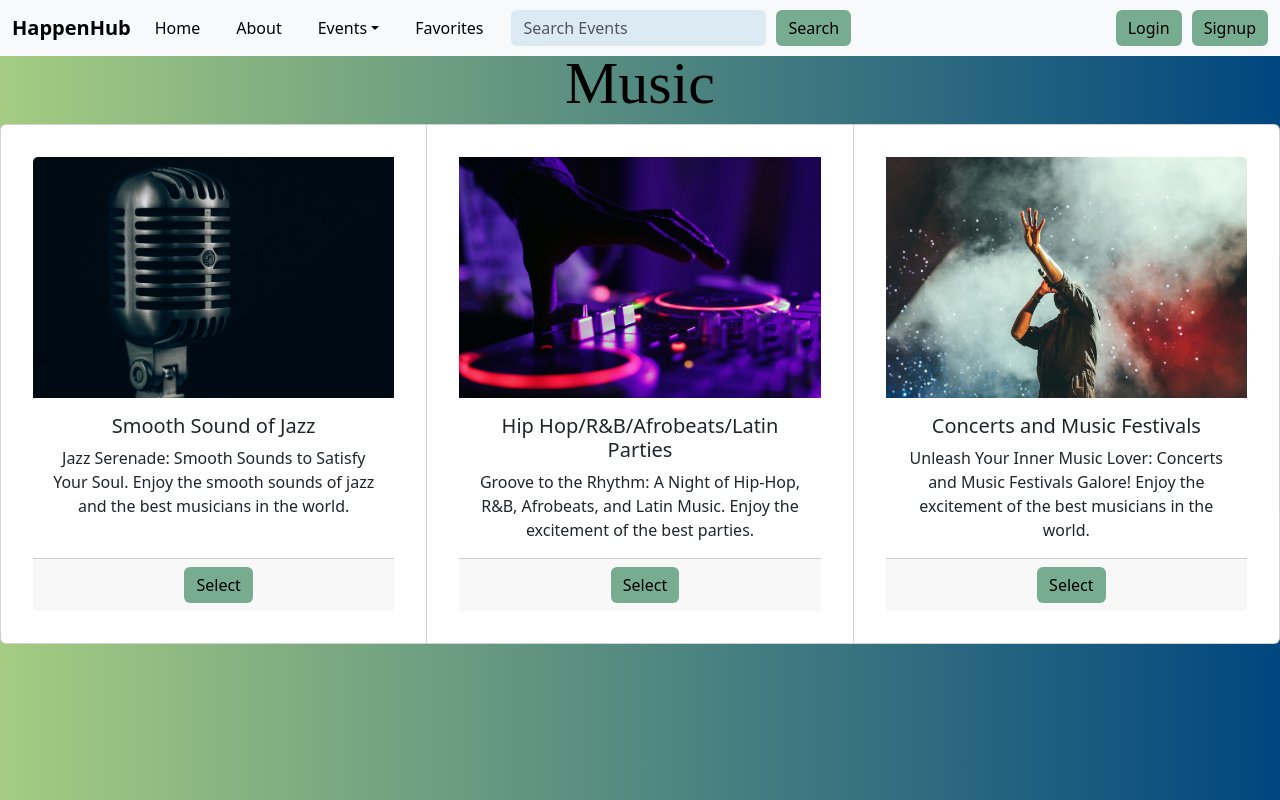
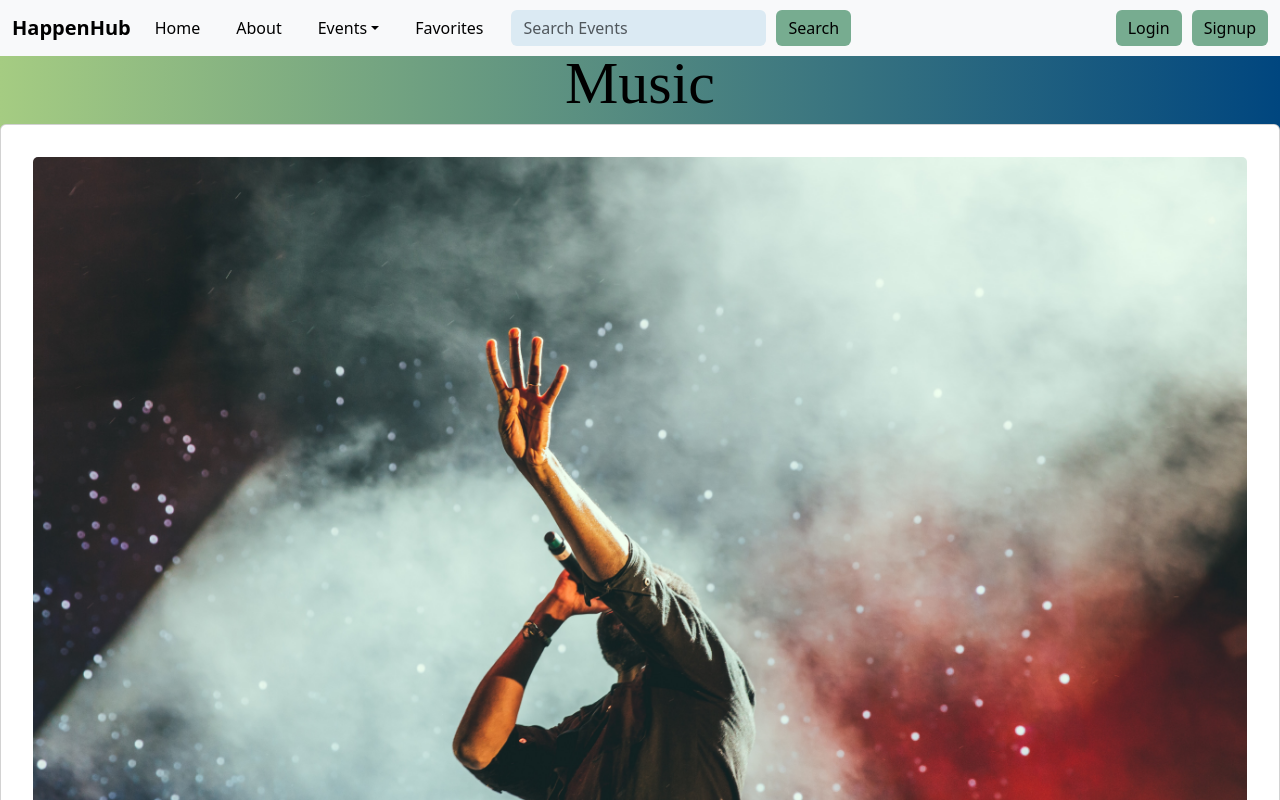
Before and after one commit to GregNasir/happenhub, a React (Vite) app in the folder client/: page /music in a window 1280 px wide. Shown: the top 800 px of the page. Built offline with nearby package versions, Linux system fonts and the light colour scheme.

Commit message:
added music ticketmaster events

```diff
--- a/client/src/App.jsx
+++ b/client/src/App.jsx
@@ -21,6 +21,7 @@ import Food from './components/Food';
 import Sports from './components/Sports';
 import Art from './components/Art';
 import Favorites from './components/Favorites';
+import EventListMusic from './components/Music/EventList';
 import Footer from './components/Footer';
 // import Main from "./components/Main";
 // import Signup from './components/Signup';
@@ -71,6 +72,7 @@ function App() {
               <Route path='sports' element={<Sports/>} />
               <Route path='art' element={<Art/>} />
               <Route path='favorites' element={<Favorites/>} />
+              <Route path="/music/concerts" element={<EventListMusic />} />
               <Route path='login' element={<Login/>} />
               <Route path='signup' element={<Signup/>} />
               <Route path='/api/users' element={<Users/>} />
--- /dev/null
+++ b/client/src/components/Music/EventList.jsx
@@ -0,0 +1,45 @@
+import React, { useEffect, useState } from 'react';
+import { useParams } from 'react-router-dom';
+
+function EventList({ match }) {
+  const [events, setEvents] = useState([]);
+  const { category } = useParams();
+
+  useEffect(() => {
+    const apiKey = 'm0o6ngepm1tvjHNa09clKOFNQZnWVpzK';
+    const classificationName = category === 'concerts' ? 'Music' : category;
+    const apiUrl = `https://app.ticketmaster.com/discovery/v2/events.json?classificationName=${classificationName}&apikey=${apiKey}`;
+
+    fetch(apiUrl)
+      .then((response) => response.json())
+      .then((data) => {
+        if (data._embedded && data._embedded.events) {
+          setEvents(data._embedded.events);
+        }
+      })
+      .catch((error) => {
+        console.error('Error fetching events:', error);
+      });
+  }, [category]);
+
+  return (
+    <div>
+      <h1>Events in {category}</h1>
+      <ul>
+        {events.map((event) => (
+          <li key={event.id}>
+            <h3>{event.name}</h3>
+            <p>
+              Location: {event._embedded && event._embedded.venues[0] ? event._embedded.venues[0].name : 'N/A'}
+            </p>
+            <p>
+              Date & Time: {event.dates && event.dates.start ? event.dates.start.dateTime : 'N/A'}
+            </p>
+          </li>
+        ))}
+      </ul>
+    </div>
+  );
+}
+
+export default EventList;
--- a/client/src/components/Music/index.jsx
+++ b/client/src/components/Music/index.jsx
@@ -1,5 +1,6 @@
-import jazz from '../../assets/images/jazz.jpg';
-import hiphop from '../../assets/images/hiphop.jpg';
+import React, { useState } from 'react';
+import { useNavigate } from 'react-router-dom';
+
 import concert from '../../assets/images/concert.jpg';
 import Card from 'react-bootstrap/Card';
 import CardGroup from 'react-bootstrap/CardGroup';
@@ -7,44 +8,30 @@ import Button from 'react-bootstrap/Button';
 import './index.scss';
 
 function Music() {
+  const history = useNavigate();
+  const [selectedCategory, setSelectedCategory] = useState(null);
+
+  const handleCategorySelect = (category) => {
+    setSelectedCategory(category);
+
+
+    history(`/music/${category.toLowerCase()}`);
+  };
+
   return (
-                <div className='art-page'>
-                <h1 className='site-title'>Music</h1>
+    <div className="art-page">
+      <h1 className="site-title">Music</h1>
       <CardGroup>
-                    <Card>
-                    <Card.Img variant="top" src={jazz} />
-                    <Card.Body>
-                        <Card.Title>Smooth Sound of Jazz</Card.Title>
-                        <Card.Text>
-                        Jazz Serenade: Smooth Sounds to Satisfy Your Soul. Enjoy the smooth sounds of jazz and the best musicians in the world.
-                        </Card.Text>
-                    </Card.Body>
-                    <Card.Footer>
-                    <Button variant="primary">Select</Button>
-                    </Card.Footer>
-                    </Card>
-                    <Card>
-                    <Card.Img variant="top" src={hiphop} />
-                    <Card.Body>
-                        <Card.Title>Hip Hop/R&B/Afrobeats/Latin Parties</Card.Title>
-                        <Card.Text>
-                        Groove to the Rhythm: A Night of Hip-Hop, R&B, Afrobeats, and Latin Music. Enjoy the excitement of the best parties.
-                        </Card.Text>
-                    </Card.Body>
-                    <Card.Footer>
-                    <Button variant="primary">Select</Button>
-                    </Card.Footer>
-                    </Card>
         <Card>
           <Card.Img variant="top" src={concert} />
           <Card.Body>
-                        <Card.Title>Concerts and Music Festivals</Card.Title>
+            <Card.Title>Concerts</Card.Title>
             <Card.Text>
             Unleash Your Inner Music Lover: Concerts and Music Festivals Galore! Enjoy the excitement of the best musicians in the world.
             </Card.Text>
           </Card.Body>
           <Card.Footer>
-                    <Button variant="primary">Select</Button>
+            <Button variant="primary" onClick={() => handleCategorySelect('concerts')}>Select</Button>
           </Card.Footer>
         </Card>
       </CardGroup>
```
Lines whose indentation alone changed are shown as unchanged.
